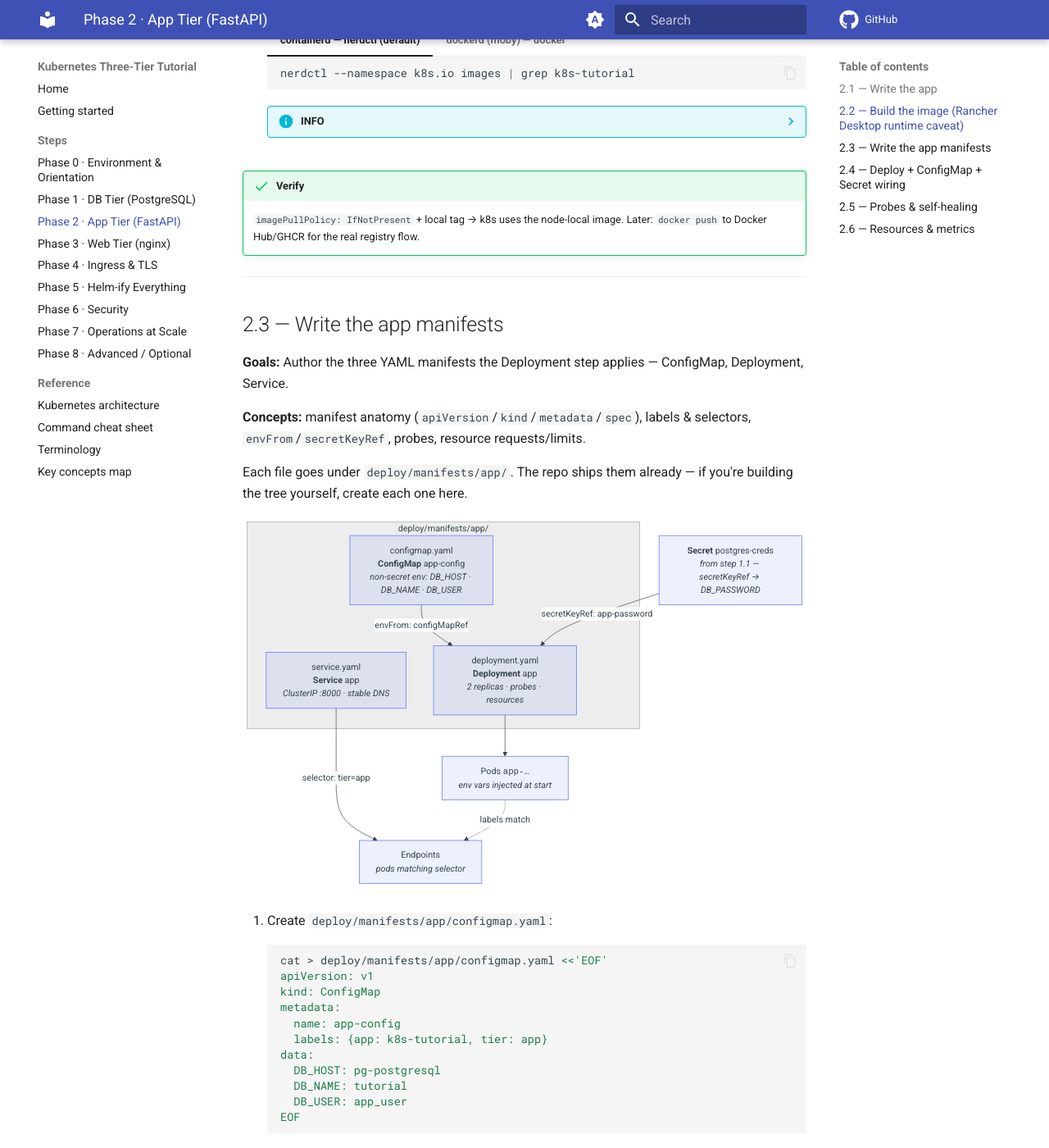
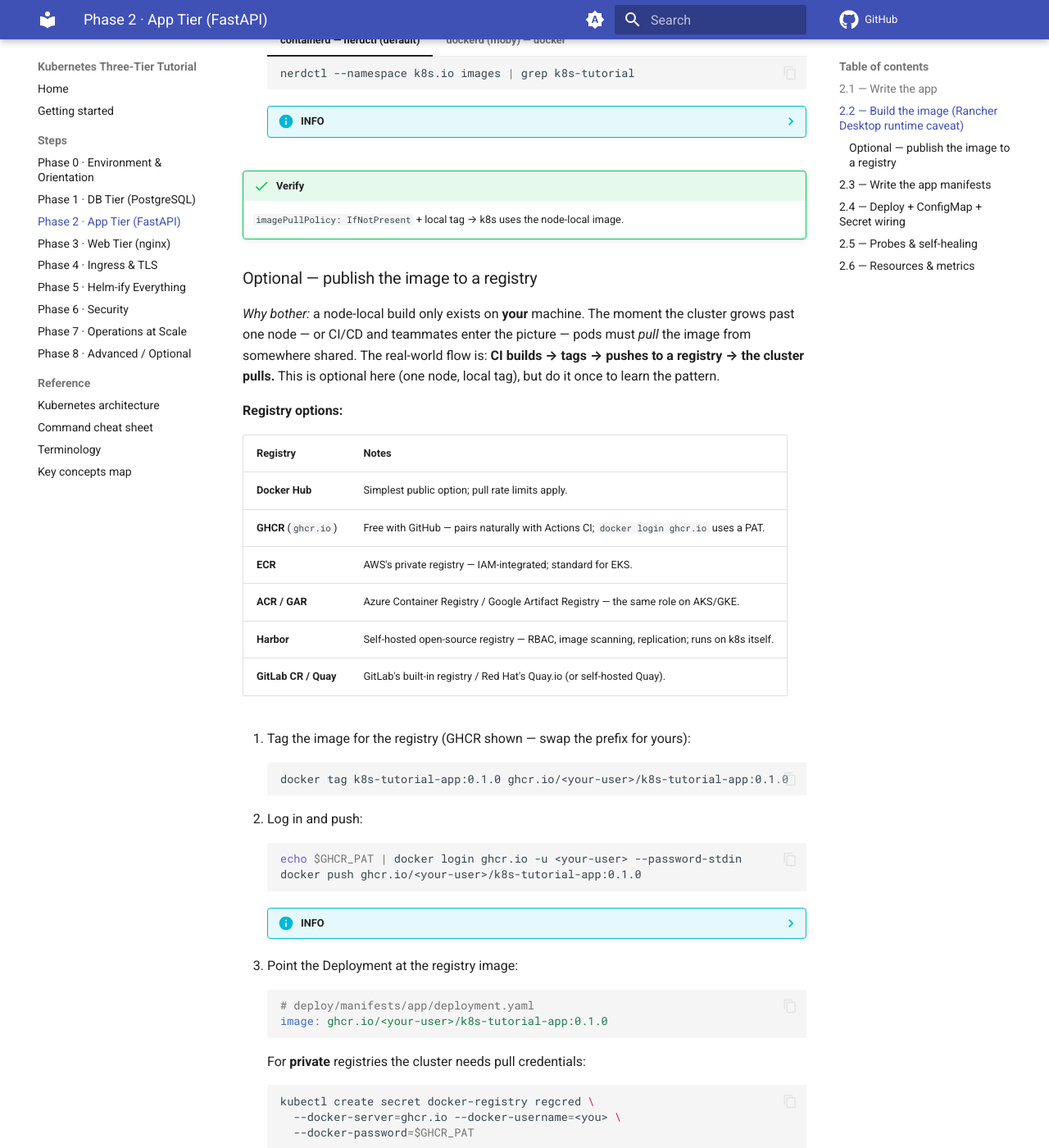
Before and after one commit to francoisharmse/k8s-tutorial, an MkDocs documentation site: the page built from docs/steps/phase-2.md, in a window 1280 px wide and 1400 px high, scrolled down 2722 px. Shown: the whole window at 82% size. Built offline with MkDocs 1.6.1 and Material for MkDocs 9.7.7, drawn with Linux system fonts in a browser that asks for light colours; comment, search, counter and statistics services are not loaded; some of the changed text lies outside the part shown.

Commit message:
Added optional registry publish section to Phase 2 with Docker Hub/GHCR/ECR/ACR/GAR/Harbor/Quay comparison table, docker tag/login/push workflow with GHCR example, nerdctl equivalents, imagePullSecrets creation for private registries, and rationale for shared registry requirement in multi-node/CI scenarios

````diff
--- a/docs/steps/phase-2.md
+++ b/docs/steps/phase-2.md
@@ -230,7 +230,72 @@
 
 !!! success "Verify"
     `imagePullPolicy: IfNotPresent` + local tag → k8s uses the node-local image.
-    Later: `docker push` to Docker Hub/GHCR for the real registry flow.
+
+### Optional — publish the image to a registry
+
+*Why bother:* a node-local build only exists on **your** machine. The moment
+the cluster grows past one node — or CI/CD and teammates enter the picture —
+pods must *pull* the image from somewhere shared. The real-world flow is:
+**CI builds → tags → pushes to a registry → the cluster pulls.** This is
+optional here (one node, local tag), but do it once to learn the pattern.
+
+**Registry options:**
+
+| Registry | Notes |
+|----------|-------|
+| **Docker Hub** | Simplest public option; pull rate limits apply. |
+| **GHCR** (`ghcr.io`) | Free with GitHub — pairs naturally with Actions CI; `docker login ghcr.io` uses a PAT. |
+| **ECR** | AWS's private registry — IAM-integrated; standard for EKS. |
+| **ACR / GAR** | Azure Container Registry / Google Artifact Registry — the same role on AKS/GKE. |
+| **Harbor** | Self-hosted open-source registry — RBAC, image scanning, replication; runs on k8s itself. |
+| **GitLab CR / Quay** | GitLab's built-in registry / Red Hat's Quay.io (or self-hosted Quay). |
+
+1.  Tag the image for the registry (GHCR shown — swap the prefix for yours):
+
+    ```bash
+    docker tag k8s-tutorial-app:0.1.0 ghcr.io/<your-user>/k8s-tutorial-app:0.1.0
+    ```
+
+2.  Log in and push:
+
+    ```bash
+    echo $GHCR_PAT | docker login ghcr.io -u <your-user> --password-stdin
+    docker push ghcr.io/<your-user>/k8s-tutorial-app:0.1.0
+    ```
+
+    ??? info "INFO"
+
+        ??? question "Why?"
+
+            `docker login` stores registry credentials in
+            `~/.docker/config.json`; `push` uploads the layers. Tag
+            convention matters in CI — pin a version or git SHA
+            (`:0.1.0`, `:sha-abc123`) rather than `latest`, so deploys are
+            reproducible and rollbacks possible.
+
+        ??? note "On nerdctl/containerd"
+
+            Equivalent: `nerdctl login ghcr.io`, `nerdctl tag`,
+            `nerdctl push` — same flow.
+
+3.  Point the Deployment at the registry image:
+
+    ```yaml
+    # deploy/manifests/app/deployment.yaml
+    image: ghcr.io/<your-user>/k8s-tutorial-app:0.1.0
+    ```
+
+    For **private** registries the cluster needs pull credentials:
+
+    ```bash
+    kubectl create secret docker-registry regcred \
+      --docker-server=ghcr.io --docker-username=<you> \
+      --docker-password=$GHCR_PAT
+    ```
+
+    then reference `imagePullSecrets: [{name: regcred}]` in the pod spec.
+    (Managed platforms wire this automatically — EKS/GKE/AKS pull from their
+    own registries via node IAM.)
 
 ---
 
````
